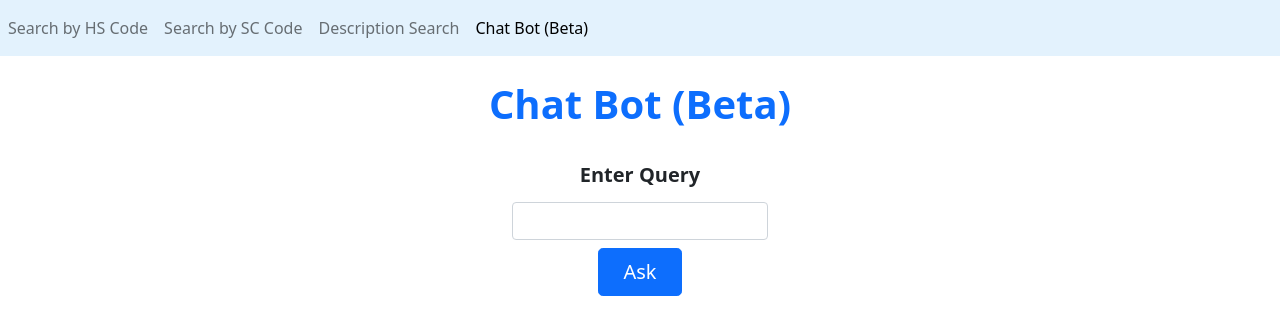
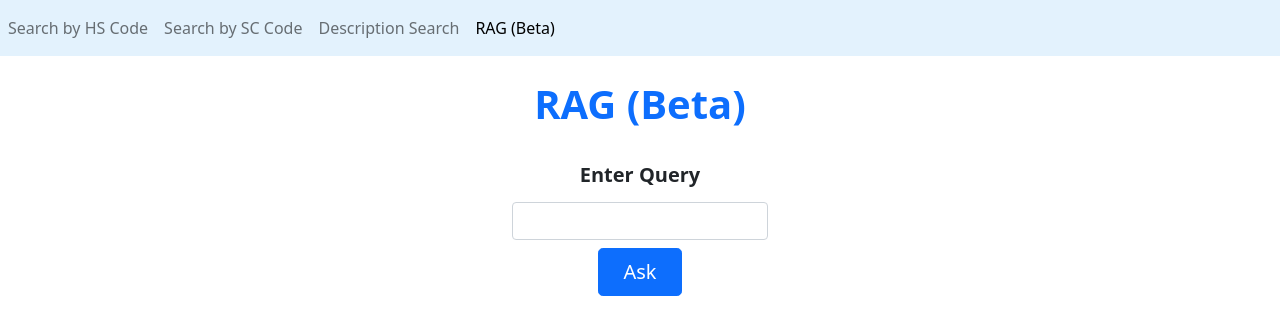
Before and after one commit to venura-Pussella/Tariff-RAG-Search, a Flask app: page /chatbot in a window 1280 px wide. Shown: the top 335 px of the page. Run offline with Flask 3, Linux system fonts and the light colour scheme; some libraries are stand-ins or nearby versions.

Commit message:
Changed HTML and log references of 'chat bot' to 'RAG'

```diff
--- a/app.py
+++ b/app.py
@@ -60,7 +60,7 @@ def vector_store_search():
 
 @app.route("/chatbot", methods=["GET", "POST"])
 def chatbot():
-    print('Request for chatbot page received')
+    print('Request for RAG page received')
     user_query = None
     answer_html = None
     if request.method == "POST":
--- a/templates/chatbot.html
+++ b/templates/chatbot.html
@@ -1,6 +1,6 @@
 <!doctype html>
 <head>
-    <title>Chat Bot (Beta)</title>
+    <title>RAG (Beta)</title>
     <link rel="stylesheet" href="{{ url_for('static', filename='bootstrap/css/bootstrap.min.css') }}">
     <link rel="shortcut icon" href="{{ url_for('static', filename='favicon.ico') }}">
 </head>
@@ -11,14 +11,14 @@
         <li class="nav-item"><a class="nav-link" href="{{ url_for('hscode_search')}}">Search by HS Code</a> </li>
         <li class="nav-item"><a class="nav-link" href="{{ url_for('sccode_search')}}">Search by SC Code</a></li>
         <li class="nav-item"><a class="nav-link" href="{{ url_for('vector_store_search')}}">Description Search</a></li>
-        <li class="nav-item active"><a class="nav-link" style="color: black;" href="{{ url_for('chatbot')}}">Chat Bot (Beta) </a></li>
+        <li class="nav-item active"><a class="nav-link" style="color: black;" href="{{ url_for('chatbot')}}">RAG (Beta) </a></li>
       </ul>
     </nav>
      <main>
         <div class="px-4 py-3 my-2 text-center">
             <!-- <img class="d-block mx-auto mb-4" src="{{ url_for('static', filename='images/azure-icon.svg') }}" alt="Azure Logo" width="192" height="192"/> -->
             <!-- <img  src="/docs/5.1/assets/brand/bootstrap-logo.svg" alt="" width="72" height="57"> -->
-            <h1 class="display-6 fw-bold text-primary">Chat Bot (Beta)</h1>
+            <h1 class="display-6 fw-bold text-primary">RAG (Beta)</h1>
           </div>
         <form method="post" action="{{url_for('chatbot')}}">
             <div class="col-md-6 mx-auto text-center">
--- a/templates/hscode_search.html
+++ b/templates/hscode_search.html
@@ -11,7 +11,7 @@
           <li class="nav-item active"><a class="nav-link" style="color: black;" href="{{ url_for('hscode_search')}}">Search by HS Code</a> </li>
           <li class="nav-item"><a class="nav-link" href="{{ url_for('sccode_search')}}">Search by SC Code</a></li>
           <li class="nav-item"><a class="nav-link" href="{{ url_for('vector_store_search')}}">Description Search</a></li>
-          <li class="nav-item "><a class="nav-link" href="{{ url_for('chatbot')}}">Chat Bot (Beta)</a></li>
+          <li class="nav-item "><a class="nav-link" href="{{ url_for('chatbot')}}">RAG (Beta)</a></li>
         </ul>
     </nav>
      <main>
--- a/templates/sccode_search.html
+++ b/templates/sccode_search.html
@@ -11,7 +11,7 @@
           <li class="nav-item "><a class="nav-link" href="{{ url_for('hscode_search')}}">Search by HS Code</a> </li>
           <li class="nav-item active"><a style="color: black;" class="nav-link" href="{{ url_for('sccode_search')}}">Search by SC Code</a></li>
           <li class="nav-item"><a class="nav-link" href="{{ url_for('vector_store_search')}}">Description Search</a></li>
-          <li class="nav-item "><a class="nav-link" href="{{ url_for('chatbot')}}">Chat Bot (Beta)</a></li>
+          <li class="nav-item "><a class="nav-link" href="{{ url_for('chatbot')}}">RAG (Beta)</a></li>
         </ul>
     </nav>
      <main>
--- a/templates/vector_store_search.html
+++ b/templates/vector_store_search.html
@@ -11,7 +11,7 @@
           <li class="nav-item "><a class="nav-link" href="{{ url_for('hscode_search')}}">Search by HS Code</a> </li>
           <li class="nav-item "><a class="nav-link" href="{{ url_for('sccode_search')}}">Search by SC Code</a></li>
           <li class="nav-item active"><a style="color: black;" class="nav-link" href="{{ url_for('vector_store_search')}}">Description Search</a></li>
-          <li class="nav-item "><a class="nav-link" href="{{ url_for('chatbot')}}">Chat Bot (Beta)</a></li>
+          <li class="nav-item "><a class="nav-link" href="{{ url_for('chatbot')}}">RAG (Beta)</a></li>
         </ul>
     </nav>
      <main>
```
